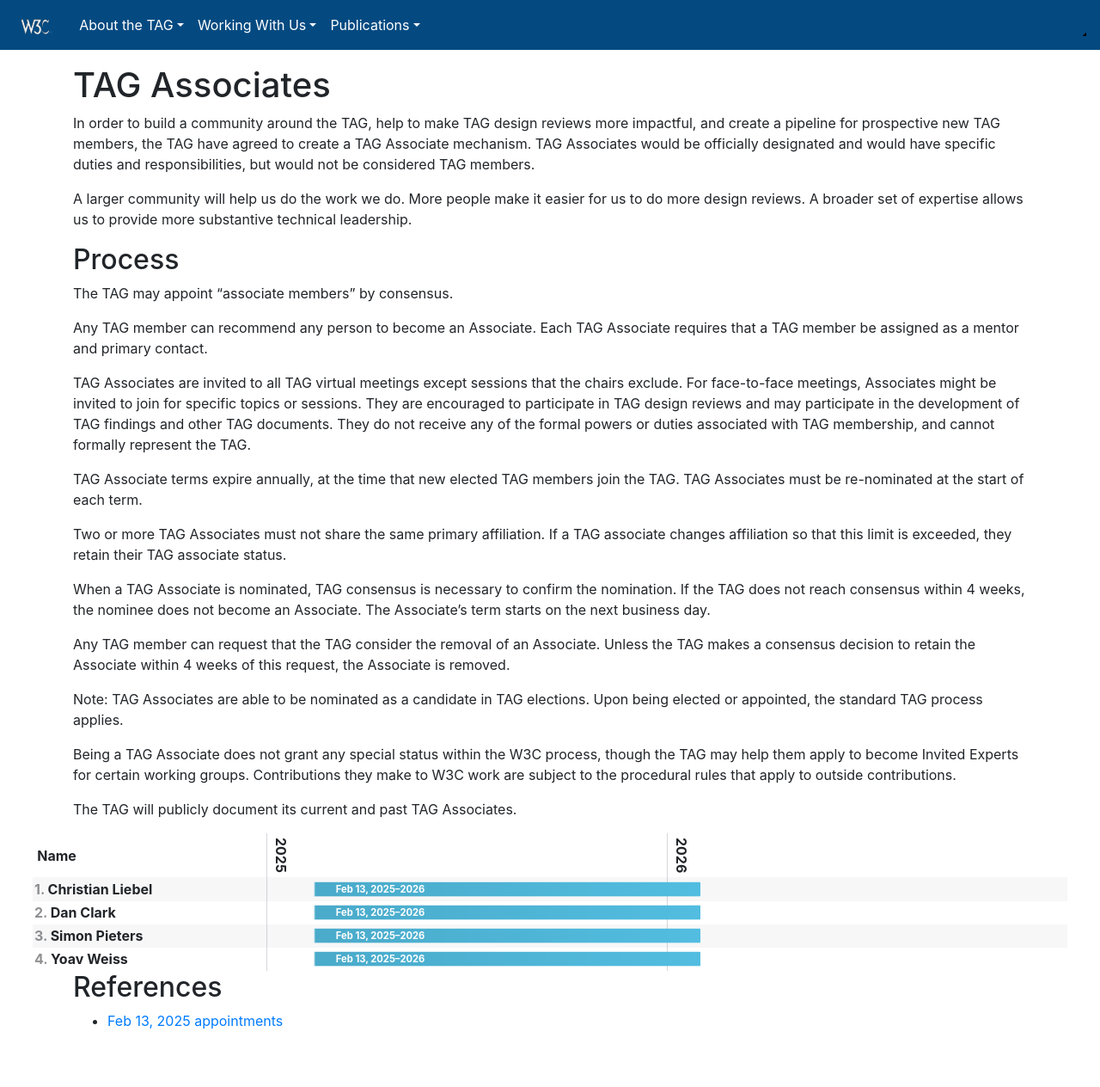
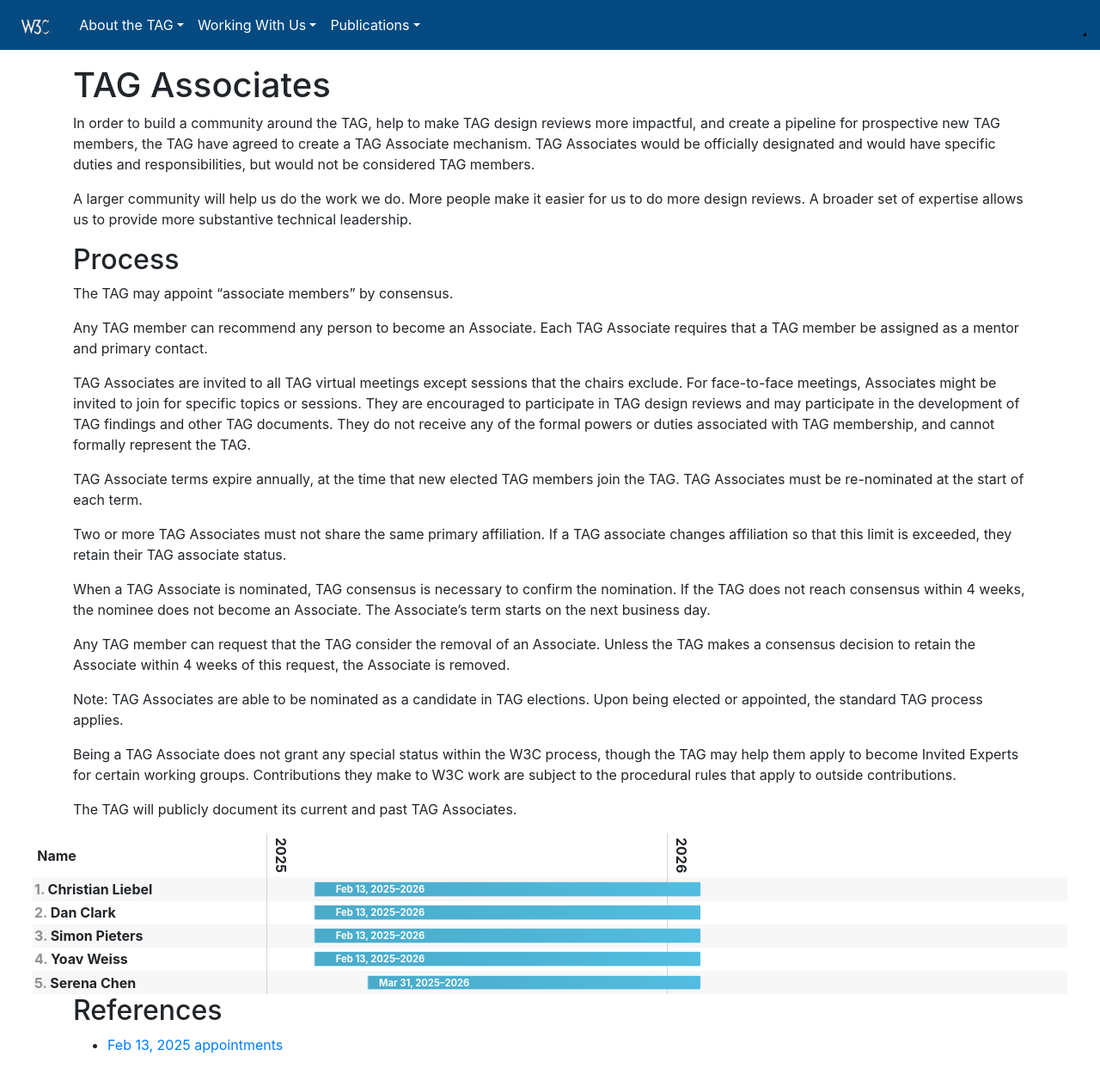
Before and after one commit to w3ctag/tag.w3.org, a Jekyll site: the page built from associates/index.md, in a window 1280 px wide and 1283 px high. Shown: the top 1264 px of the window at 86% size. Built offline with Jekyll 4.4.1, drawn with Linux system fonts in a browser that asks for light colours; nearby versions of some CDN libraries; library files that are not in the unit come from our copies.

Commit message:
Add Serena Chen to the associates. (#84)
Approved in https://github.com/w3ctag/meetings/blob/gh-pages/2025/telcons/03-31-minutes.md#associates-decision.

```diff
--- a/_data/associates.yaml
+++ b/_data/associates.yaml
@@ -30,3 +30,7 @@
   terms:
   - start: 2025-02-13
     end: 2026-01-31
+- name: "Serena Chen"
+  terms:
+  - start: 2025-03-31
+    end: 2026-01-31
```
